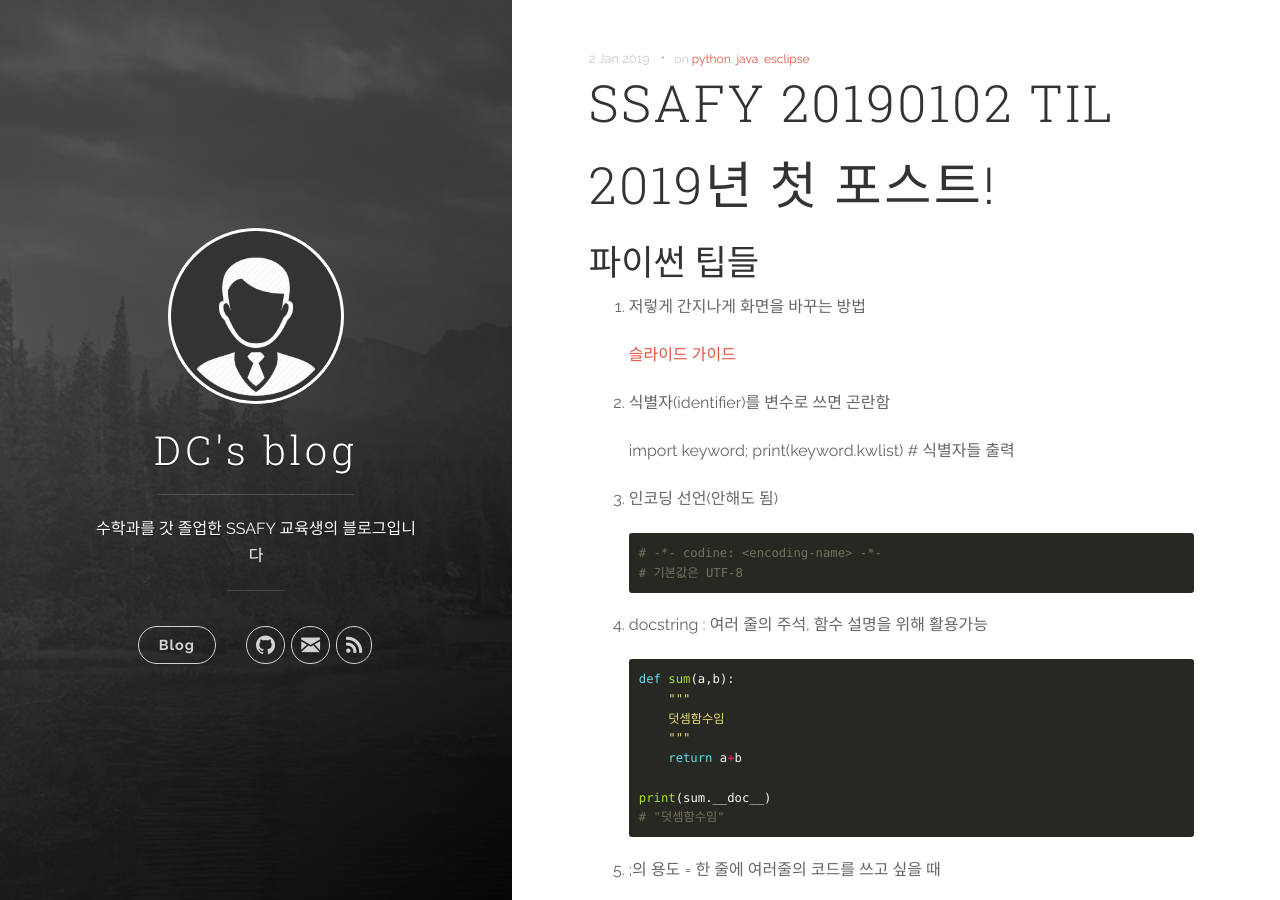
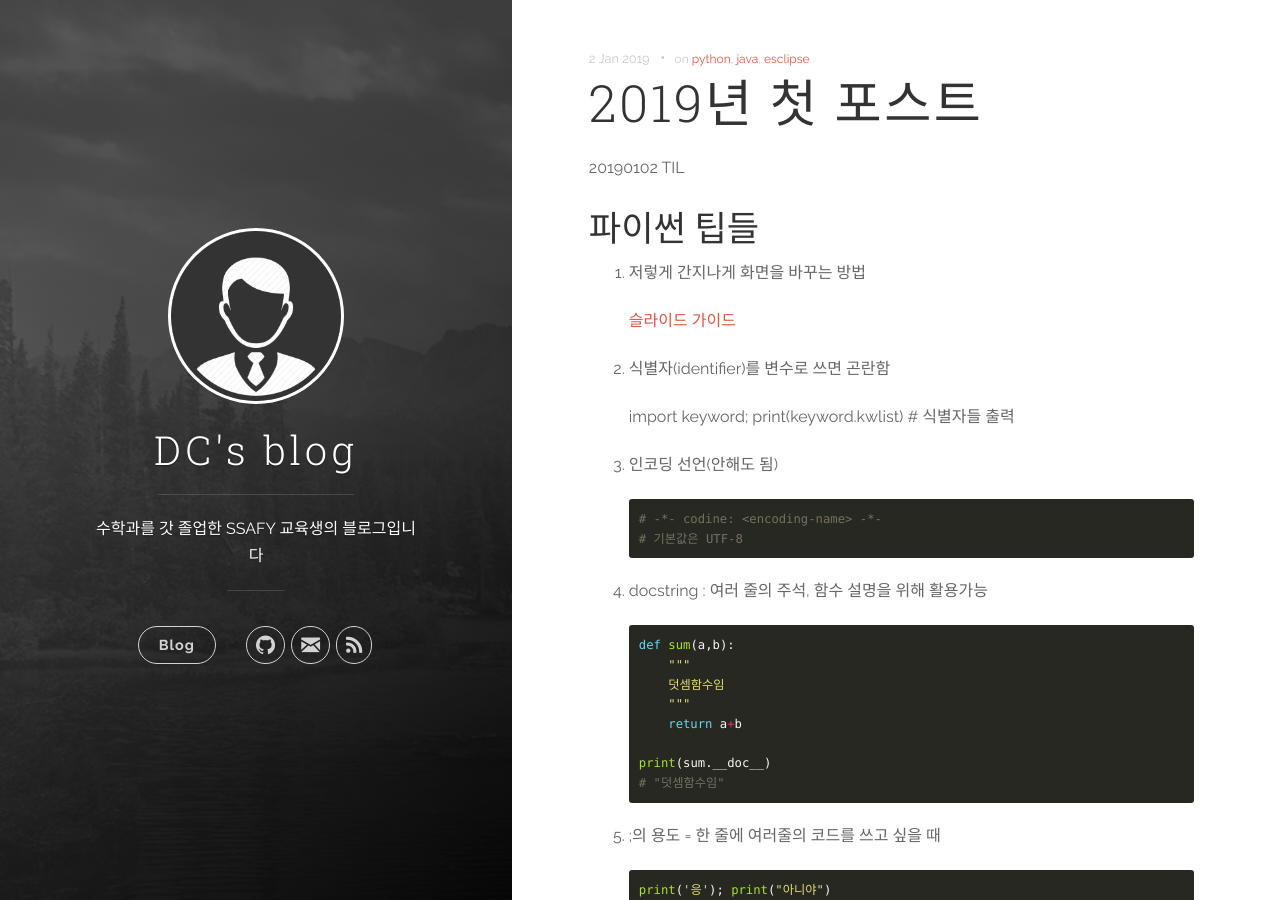
Before and after one commit to DongChanS/DongChanS.github.io, a Jekyll site: the page built from _posts/2019-01-02-9.md, in a window 1280 px wide and 900 px high. Built offline with Jekyll 4.4.1, drawn with Linux system fonts in a browser that asks for light colours; comment, search, counter and statistics services are not loaded.

Commit message:
Update 2019-01-02-9.md

```diff
--- a/_posts/2019-01-02-9.md
+++ b/_posts/2019-01-02-9.md
@@ -1,12 +1,11 @@
 ---
 layout : post
-title : SSAFY 20190102 TIL
+title : 2019년 첫 포스트
 author : Shin Dong Chan
 tags : ["python","java","esclipse"]
 ---
 
-# 2019년 첫 포스트!
-
+20190102 TIL
 
 ## 파이썬 팁들
 
```
